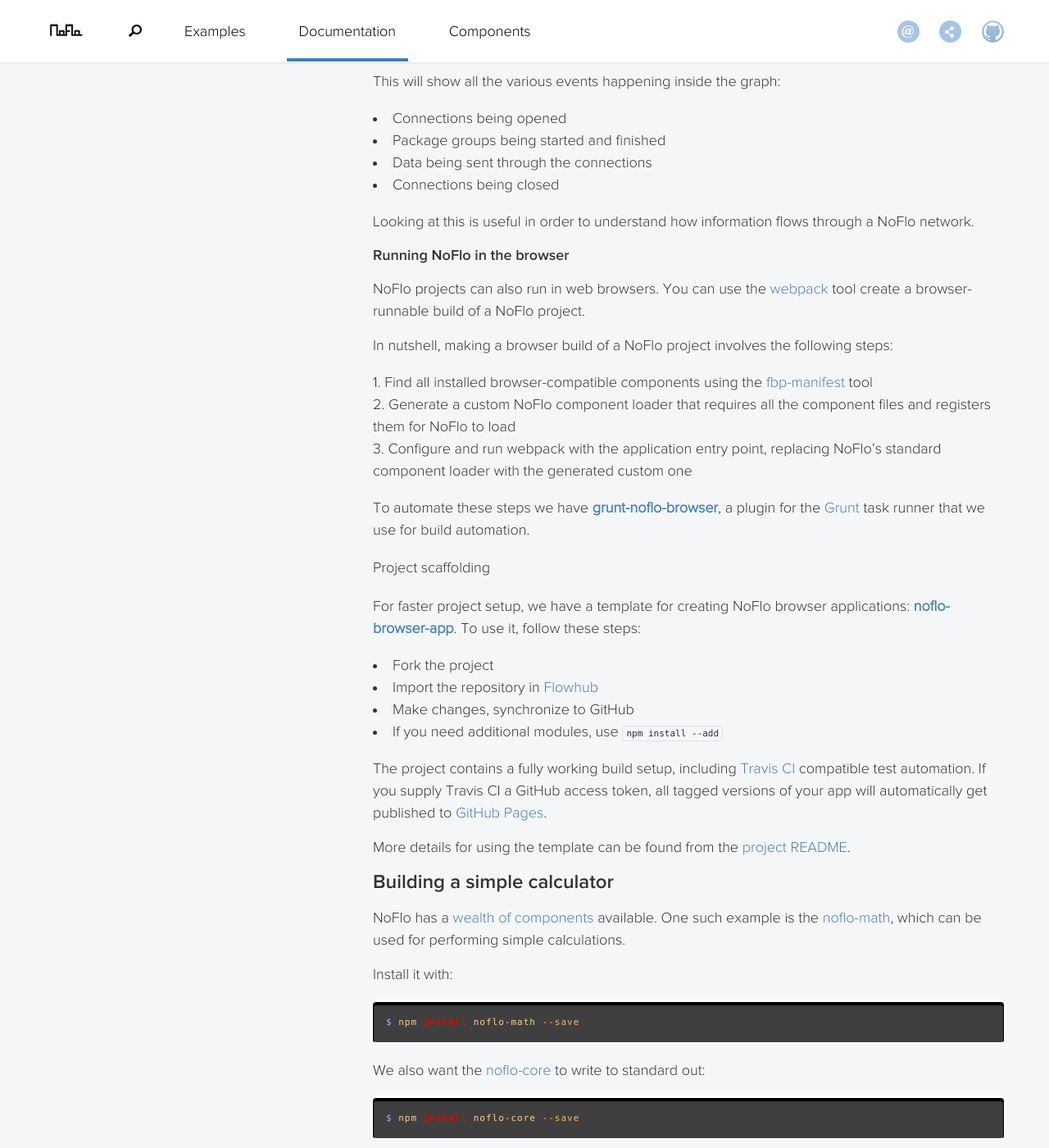
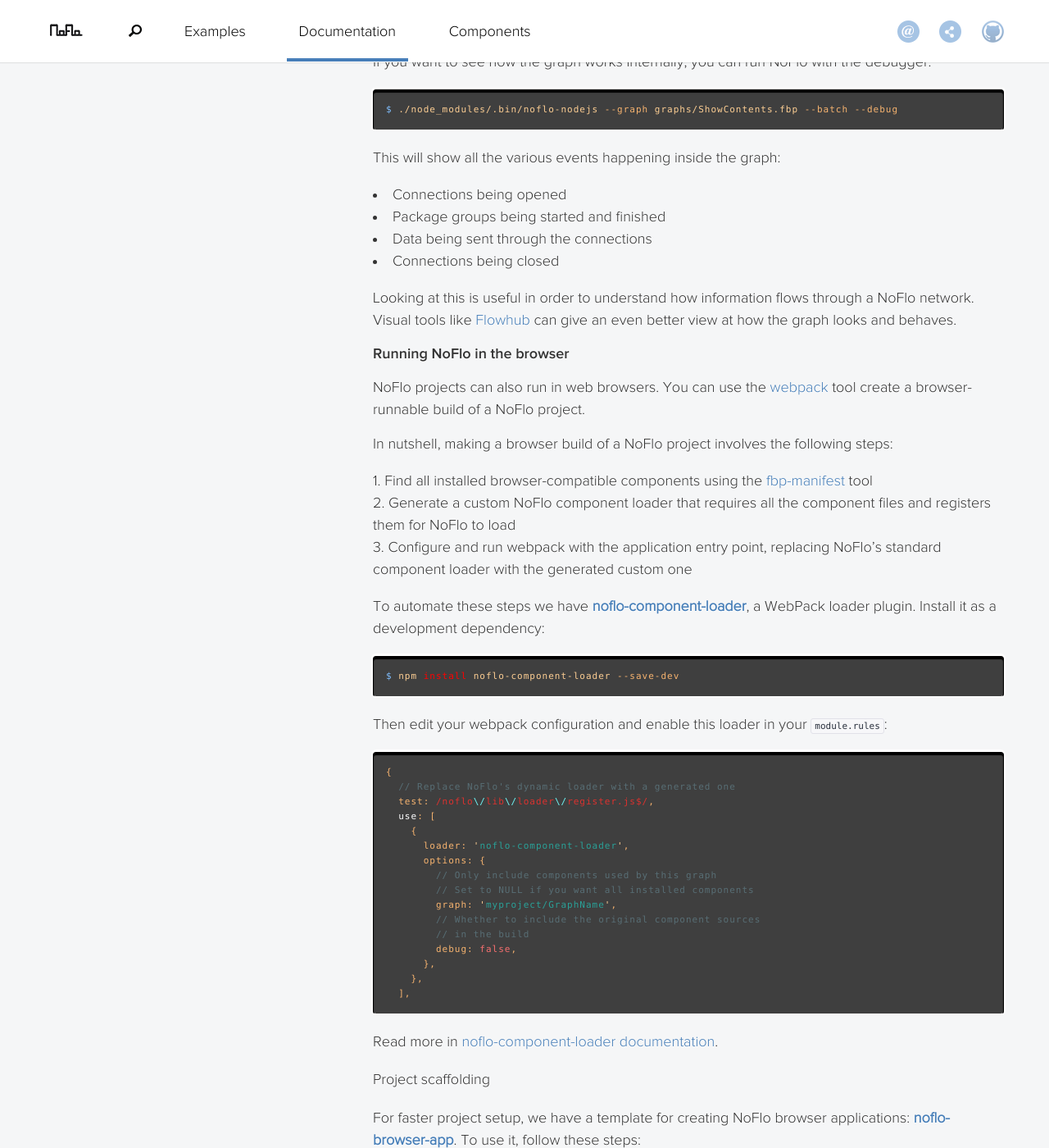
Before and after one commit to noflo/noflo.github.io, a Jekyll site: the page built from documentation/index.md, in a window 1280 px wide and 1400 px high, scrolled down 4608 px. Shown: the whole window at 82% size. Built offline with Jekyll 4.4.1, drawn with Linux system fonts in a browser that asks for light colours; nearby versions of some CDN libraries; some of the changed text lies outside the part shown.

Commit message:
Modernize getting started

````diff
--- a/documentation/index.md
+++ b/documentation/index.md
@@ -19,13 +19,17 @@ NoFlo is a [Flow-Based Programming](http://en.wikipedia.org/wiki/Flow-based_prog
 
 NoFlo components react to incoming messages, or *information packets*. When a component receives packets in its input ports it performs a predefined operation, and sends its result out as a packet to its output ports. There is no shared state, and the only way to communicate between components is by sending packets.
 
-NoFlo components are built as simple JavaScript or [CoffeeScript](http://coffeescript.org/) objects that define the input and output ports, and register various event listeners on them. When executed, NoFlo creates a live graph, or *network* out of a graph definition, instantiates the components used in the graph, and connects them together.
+NoFlo components are built as simple JavaScript or [CoffeeScript](http://coffeescript.org/) modules that define the input and output ports, and register various event listeners on them. When executed, NoFlo creates a live graph, or *network* out of a graph definition, instantiates the components used in the graph, and connects them together.
+
+* Read more: [Writing components](/documentation/components/)
 
 NoFlo graphs can deal with multiple different input paradigms. The same flow can react to incoming HTTP requests, text messages, and changes in the file system, and can similarly output to different targets like writing to a database, responding to the HTTP requests, or updating a dashboard. It is simply a matter of choosing the components you want to use.
 
+* Read more: [Defining graphs](/documentation/graphs/)
+
 ## Using NoFlo
 
-There are two ways to run your flow-based programs with NoFlo. If your whole application is based on flows, you can simply have NoFlo execute and run it. Flow-based programs done in this way are called *independent* graphs. You can run them with the `noflo` command that ships with the NoFlo package.
+There are two ways to run your flow-based programs with NoFlo. If your whole application is based on flows, you can simply have NoFlo execute and run it. Flow-based programs done in this way are called *independent* graphs. You can run them on Node.js with the [noflo-nodejs](https://www.npmjs.com/package/noflo-nodejs) command-line tool.
 
 The other option is to *embed* NoFlo graphs into your existing JavaScript application by using it as a regular NPM module. This is useful when you already have an existing system where you want to automate some parts as their own flows, or to add new functionality.
 
@@ -54,7 +58,7 @@ You can test that your Node.js installation works by running:
 $ npm -v
 ```
 
-If this doesn't work, read the [Node.js installation instructions](http://nodejs.org/download/) for your operating system.
+If this doesn't work, read the [Node.js installation instructions](https://nodejs.org/en/download/) for your operating system.
 
 ### Project folder
 
@@ -82,6 +86,8 @@ A basic `package.json` file could look like the following. Create one using a te
   "version": "0.0.1"
 }
 ```
+
+You can also create the `package.json` using the `npm init` command.
 
 Once the `package.json` file is in place, you're ready to install NoFlo. Do this by running:
 
@@ -169,7 +175,7 @@ This will show all the various events happening inside the graph:
 * Data being sent through the connections
 * Connections being closed
 
-Looking at this is useful in order to understand how information flows through a NoFlo network.
+Looking at this is useful in order to understand how information flows through a NoFlo network. Visual tools like [Flowhub](https://flowhub.io/ide/) can give an even better view at how the graph looks and behaves.
 
 ### Running NoFlo in the browser
 
@@ -181,7 +187,34 @@ In nutshell, making a browser build of a NoFlo project involves the following st
 2. Generate a custom NoFlo component loader that requires all the component files and registers them for NoFlo to load
 3. Configure and run webpack with the application entry point, replacing NoFlo's standard component loader with the generated custom one
 
-To automate these steps we have **[grunt-noflo-browser](https://github.com/noflo/grunt-noflo-browser)**, a plugin for the [Grunt](https://gruntjs.com) task runner that we use for build automation.
+To automate these steps we have **[noflo-component-loader](https://www.npmjs.com/package/noflo-component-loader)**, a WebPack loader plugin. Install it as a development dependency:
+
+```bash
+$ npm install noflo-component-loader --save-dev
+```
+
+Then edit your webpack configuration and enable this loader in your `module.rules`:
+
+```javascript
+{
+  // Replace NoFlo's dynamic loader with a generated one
+  test: /noflo\/lib\/loader\/register.js$/,
+  use: [
+    {
+      loader: 'noflo-component-loader',
+      options: {
+        // Only include components used by this graph
+        // Set to NULL if you want all installed components
+        graph: 'myproject/GraphName',
+        // Whether to include the original component sources
+        // in the build
+        debug: false,
+      },
+    },
+  ],
+```
+
+Read more in [noflo-component-loader documentation](https://github.com/noflo/noflo-component-loader#readme).
 
 #### Project scaffolding
 
@@ -198,7 +231,7 @@ More details for using the template can be found from the [project README](https
 
 ## Building a simple calculator
 
-NoFlo has a [wealth of components](/library/) available. One such example is the [noflo-math](https://www.npmjs.com/package/noflo-math), which can be used for performing simple calculations.
+NoFlo has a [wealth of components](https://www.npmjs.com/browse/keyword/noflo) available. One such example is the [noflo-math](https://www.npmjs.com/package/noflo-math), which can be used for performing simple calculations.
 
 Install it with:
 
````
Also changed, not shown: other parts of documentation/index.md (+4 -4 lines).
